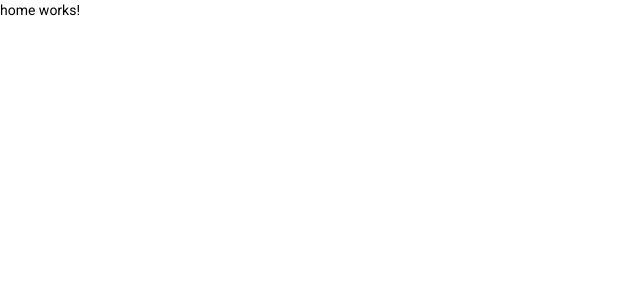
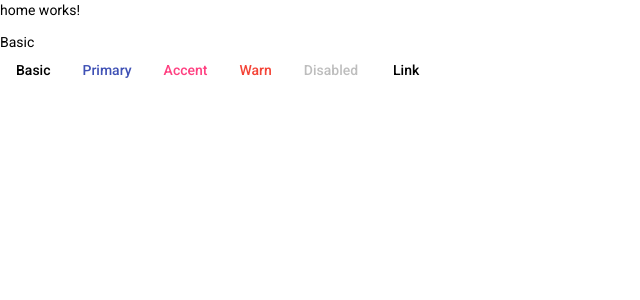
Before and after one commit to buildersoftdev/andyxdashboard, an Angular app: page /home in a window 1280 px wide. Shown: the top 300 px of the page, without its empty margins (0-640 px from the left). Built offline with nearby package versions, Linux system fonts and the light colour scheme.

Commit message:
Added Angular Material Module

```diff
--- /dev/null
+++ b/src/app/@shared/material/material.module.ts
@@ -0,0 +1,74 @@
+import { NgModule } from '@angular/core';
+import { MatAutocompleteModule } from '@angular/material/autocomplete';
+import { MatButtonModule } from '@angular/material/button';
+import { MatButtonToggleModule } from '@angular/material/button-toggle';
+import { MatCardModule } from '@angular/material/card';
+import { MatCheckboxModule } from '@angular/material/checkbox';
+import { MatChipsModule } from '@angular/material/chips';
+import { MatNativeDateModule, MatRippleModule } from '@angular/material/core';
+import { MatDatepickerModule } from '@angular/material/datepicker';
+import { MatDialogModule } from '@angular/material/dialog';
+import { MatExpansionModule } from '@angular/material/expansion';
+import { MatFormFieldModule } from '@angular/material/form-field';
+import { MatGridListModule } from '@angular/material/grid-list';
+import { MatIconModule } from '@angular/material/icon';
+import { MatInputModule } from '@angular/material/input';
+import { MatListModule } from '@angular/material/list';
+import { MatMenuModule } from '@angular/material/menu';
+import { MatPaginatorModule } from '@angular/material/paginator';
+import { MatProgressBarModule } from '@angular/material/progress-bar';
+import { MatProgressSpinnerModule } from '@angular/material/progress-spinner';
+import { MatRadioModule } from '@angular/material/radio';
+import { MatSelectModule } from '@angular/material/select';
+import { MatSidenavModule } from '@angular/material/sidenav';
+import { MatSlideToggleModule } from '@angular/material/slide-toggle';
+import { MatSliderModule } from '@angular/material/slider';
+import { MatSnackBarModule } from '@angular/material/snack-bar';
+import { MatSortModule } from '@angular/material/sort';
+import { MatStepperModule } from '@angular/material/stepper';
+import { MatTableModule } from '@angular/material/table';
+import { MatTabsModule } from '@angular/material/tabs';
+import { MatToolbarModule } from '@angular/material/toolbar';
+import { MatTooltipModule } from '@angular/material/tooltip';
+
+const angularMaterialModules: any[] = [
+  MatAutocompleteModule,
+  MatButtonModule,
+  MatButtonToggleModule,
+  MatCardModule,
+  MatCheckboxModule,
+  MatChipsModule,
+  MatDatepickerModule,
+  MatDialogModule,
+  MatExpansionModule,
+  MatFormFieldModule,
+  MatGridListModule,
+  MatIconModule,
+  MatInputModule,
+  MatListModule,
+  MatMenuModule,
+  MatNativeDateModule,
+  MatPaginatorModule,
+  MatProgressBarModule,
+  MatProgressSpinnerModule,
+  MatRadioModule,
+  MatRippleModule,
+  MatSelectModule,
+  MatSidenavModule,
+  MatSliderModule,
+  MatSlideToggleModule,
+  MatSnackBarModule,
+  MatStepperModule,
+  MatSortModule,
+  MatTableModule,
+  MatTabsModule,
+  MatToolbarModule,
+  MatTooltipModule,
+];
+
+@NgModule({
+  declarations: [],
+  imports: [...angularMaterialModules],
+  exports: [...angularMaterialModules]
+})
+export class MaterialModule { }
--- a/src/app/app.component.html
+++ b/src/app/app.component.html
@@ -1 +1,12 @@
 <router-outlet></router-outlet>
+<section>
+  <div class="example-label">Basic</div>
+  <div class="example-button-row">
+    <button mat-button>Basic</button>
+    <button mat-button color="primary">Primary</button>
+    <button mat-button color="accent">Accent</button>
+    <button mat-button color="warn">Warn</button>
+    <button mat-button disabled>Disabled</button>
+    <a mat-button href="https://www.google.com/" target="_blank">Link</a>
+  </div>
+</section>
--- a/src/app/app.module.ts
+++ b/src/app/app.module.ts
@@ -4,6 +4,7 @@
 import { AppRoutingModule } from './app-routing.module';
 import { AppComponent } from './app.component';
 import { BrowserAnimationsModule } from '@angular/platform-browser/animations';
+import {SharedModule} from './@shared/shared.module';
 
 @NgModule({
   declarations: [
@@ -12,7 +13,8 @@
   imports: [
     BrowserModule,
     AppRoutingModule,
-    BrowserAnimationsModule
+    BrowserAnimationsModule,
+    SharedModule,
   ],
   providers: [],
   bootstrap: [AppComponent]
```
Also changed, not shown: src/app/@shared/shared.module.ts (+6 -1 lines).
